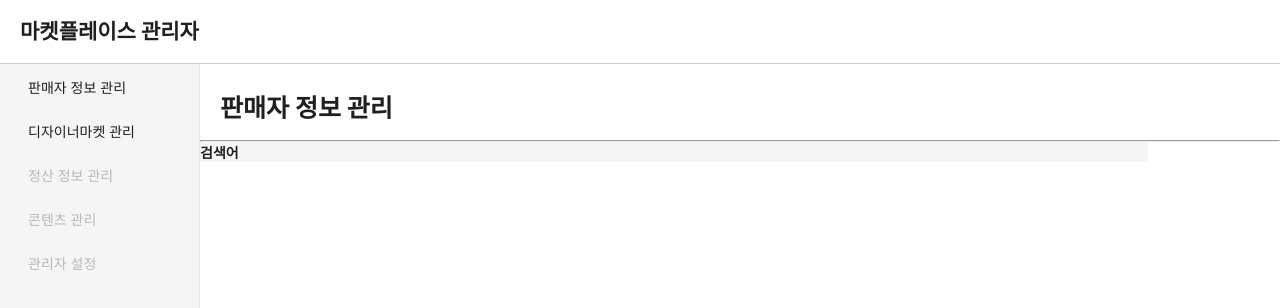
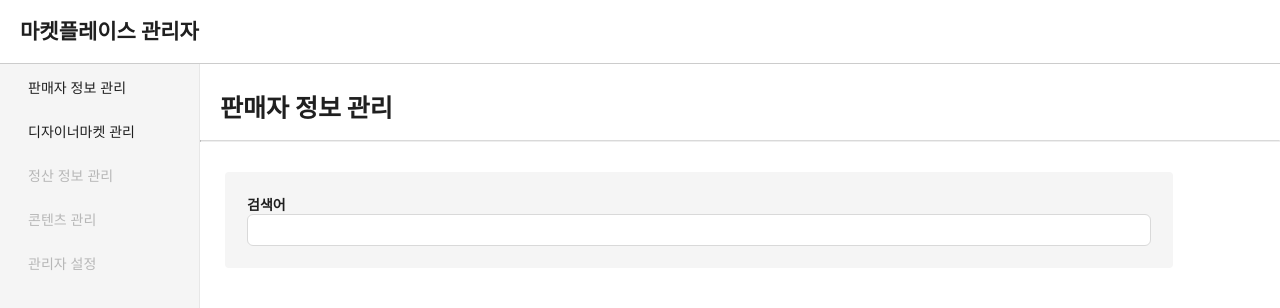
Before and after one commit to Choi-Seunghwan/nextjs-typescript-recoil, a Next.js app: page /seller in a window 1280 px wide. Shown: the top 308 px of the page. Built offline with nearby package versions, Linux system fonts and the light colour scheme.

Commit message:
init: 구조 정리, Select atom 추가

```diff
--- a/src/components/atoms/title/title.module.scss
+++ b/src/components/atoms/title/title.module.scss
@@ -15,4 +15,5 @@
 
 .title-divider {
   margin-top: 16px;
+  border-top: 1px solid #d9d9d9;
 }
--- a/src/pages/seller.tsx
+++ b/src/pages/seller.tsx
@@ -1,20 +1,28 @@
 import Dropdown from "@components/atoms/dropdown/Dropdown";
+import Input from "@components/atoms/input/Input";
 import Title from "@components/atoms/title/Title";
 import WithLayout from "@components/templates/withLayout";
 import styles from "@styles/seller.module.scss";
 
-const Seller = () => (
+const Seller = () => {
+  const searchKeywordItems = [""];
+
+  return (
     <div className={styles["seller"]}>
       <Title text="판매자 정보 관리" />
+      <div className={styles["seller-content"]}>
         <div className={styles["seller-table-info"]}>
           <div className={styles["search-keyword"]}>
             <span className={styles["field-text"]}>검색어</span>
             <Dropdown />
+            <Input />
           </div>
           <div></div>
         </div>
         <div className={styles["seller-table-wrap"]}></div>
       </div>
+    </div>
   );
+};
 
 export default WithLayout(Seller);
--- a/styles/globals.scss
+++ b/styles/globals.scss
@@ -15,7 +15,7 @@ body {
   font-family: "Noto Sans KR";
   font-style: normal;
   color: #000000;
-  font-size: 14px;
+  font-size: 15px;
 }
 
 a {
--- a/styles/seller.module.scss
+++ b/styles/seller.module.scss
@@ -1,4 +1,9 @@
 .seller {
+}
+
+.seller-content {
+  padding-left: 25px;
+  padding-top: 30px;
 }
 
 .seller-table-info {
@@ -6,6 +11,8 @@
   flex-direction: column;
   background: #f5f5f5;
   width: 948px;
+  padding: 22px;
+  border-radius: 4px;
 
   .field-text {
     font-weight: bold;
```
Also changed, not shown: src/components/atoms/input/Input.tsx (+5 -3 lines), src/components/atoms/select/Select.tsx (added, +22 -0 lines). Lines whose indentation alone changed are shown as unchanged.
